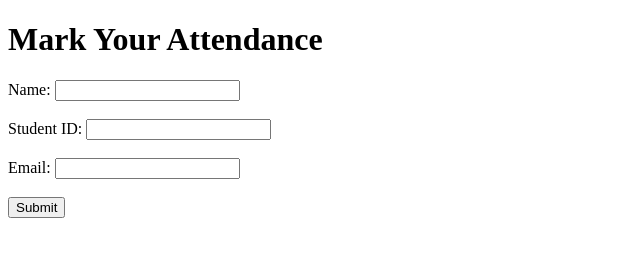
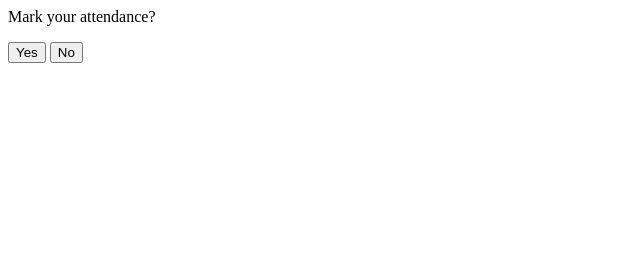
Before and after one commit to vsKANE/classcodes, a plain HTML site: page index.html in a window 1280 px wide. Shown: the whole page, without its empty margins (0-640 px from the left). Drawn offline with Linux system fonts and the light colour scheme.

Commit message:
Update index.html

```diff
--- a/index.html
+++ b/index.html
@@ -1,21 +1,33 @@
-<!DOCTYPE html>
-<html>
-<head>
-    <title>Student Attendance</title>
-</head>
-<body>
-    <h1>Mark Your Attendance</h1>
-    <form>
-        <label for="name">Name:</label>
-        <input type="text" id="name" name="name" required><br><br>
+<div id="container">
+    <form id="attendanceForm">
+        <div id="step1">
+            <p>Mark your attendance?</p>
+            <button type="button" onclick="nextStep('step2')">Yes</button>
+            <button type="button">No</button>
+        </div>
 
-        <label for="id">Student ID:</label>
-        <input type="text" id="id" name="id" required><br><br>
+        <div id="step2" style="display: none;">
+            <p>Enter your name:</p>
+            <input type="text" name="name" required>
+            <button type="button" onclick="nextStep('step3')">Submit</button>
+        </div>
 
-        <label for="email">Email:</label>
-        <input type="email" id="email" name="email" required><br><br>
+        <div id="step3" style="display: none;">
+            <p>Enter your Student ID:</p>
+            <input type="text" name="studentID" required>
+            <button type="button" onclick="nextStep('step4')">Submit</button>
+        </div>
 
-        <button type="submit">Submit</button>
+        <div id="step4" style="display: none;">
+            <p>Enter your Email:</p>
+            <input type="email" name="email" required>
+            <button type="button" onclick="nextStep('step5')">Submit</button>
+        </div>
+
+        <div id="step5" style="display: none;">
+            <p>Enter the Date:</p>
+            <input type="date" name="date" required>
+            <button type="submit">Submit Attendance</button>
+        </div>
     </form>
-</body>
-</html>
+</div>
```
